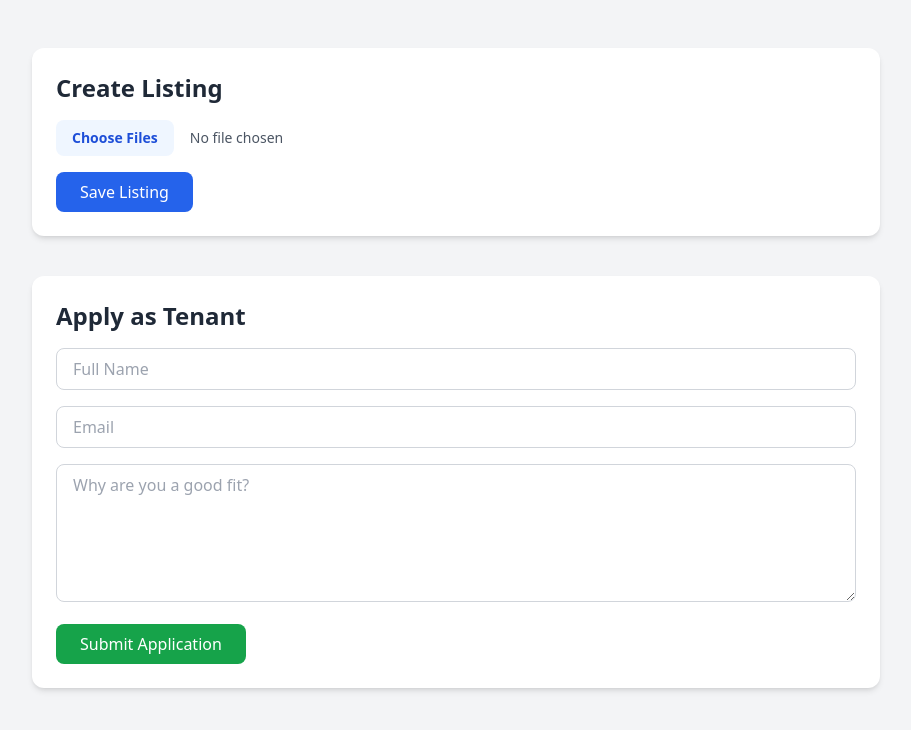
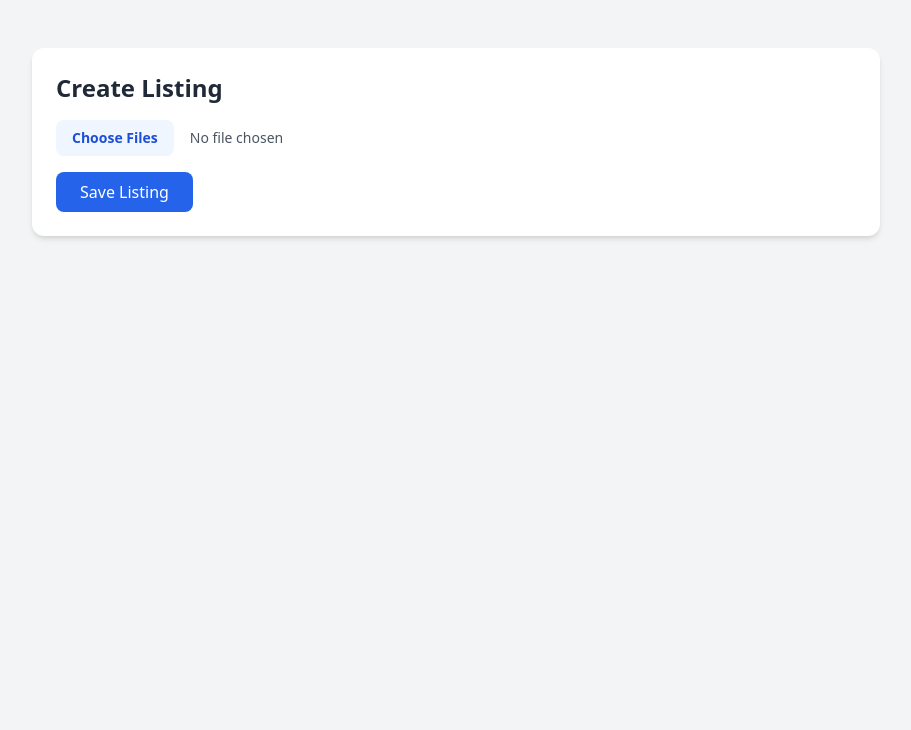
Before and after one commit to kcee01/NtloEKae_Homes, a React (Create React App) app: page /listings in a window 1280 px wide. Shown: the top 730 px of the page, without its empty margins (184-1095 px from the left). Built offline with nearby package versions, Linux system fonts and the light colour scheme.

Commit message:
improvements and arrangements of pages and code

```diff
--- a/public/index.html
+++ b/public/index.html
@@ -24,7 +24,7 @@
       work correctly both with client-side routing and a non-root public URL.
       Learn how to configure a non-root public URL by running `npm run build`.
     -->
-    <title>React App</title>
+    <title>NtloEKae_Homes</title>
   </head>
   <body>
     <noscript>You need to enable JavaScript to run this app.</noscript>
--- a/src/App.js
+++ b/src/App.js
@@ -5,7 +5,7 @@ import RegisterPage from "./pages/RegisterPage";
 import TenantProfile from "./pages/TenantProfile";
 import LandlordProfile from "./pages/LandlordProfile";
 import ListingsPage from "./pages/ListingsPages";
-import MyListingsPage from "./pages/MyListingsPage";
+import MyListingsPage from "./pages/BrowsingPage";
 import CreateListingPage from "./pages/CreateListingPage";
 import ApplyPage from "./pages/ApplyPage";
 
--- a/src/pages/HomePage.jsx
+++ b/src/pages/HomePage.jsx
@@ -10,25 +10,21 @@ export default function HomePage() {
         <div className="max-w-6xl mx-auto px-6 py-4 flex justify-between items-center">
           <h1 className="text-xl font-bold text-blue-600">NtloEKae Homes</h1>
           <div className="space-x-4">
-            <a href="/" className="text-gray-700 hover:text-blue-600">
+            <a href="/" className="text-blue-600 border px-3 py-1 rounded border-blue-600 hover:bg-blue-50">
               Home
             </a>
-            <a href="/browse" className="text-gray-700 hover:text-blue-600">
-              Browse
+
+            <a href="/my-listings" className="text-blue-600 border px-3 py-1 rounded border-blue-600 hover:bg-blue-50">
+              Browse Rentals
             </a>
-            <a href="/listings" className="text-gray-700 hover:text-blue-600">
-              My Listings
+
+            <a href="/register" className="text-blue-600 border px-3 py-1 rounded border-blue-600 hover:bg-blue-50">
+              Register
             </a>
+
             <a href="/login" className="text-blue-600 border px-3 py-1 rounded border-blue-600 hover:bg-blue-50">
               Login
             </a>
-        <nav className="mb-6 text-center">
-            <Link to="/login" className="text-blue-600 mx-3">Login</Link>
-            <Link to="/register" className="text-blue-600 mx-3">Register</Link>
-            <Link to="/listings" className="text-blue-600">Browse Rentals</Link>
-            <Link to="/my-listings" className="text-blue-600">My Listings</Link>
-            <Link to="/create-listing" className="text-blue-600">New Listing</Link>
-        </nav>
           </div>
         </div>
       </nav>
@@ -45,7 +41,7 @@ export default function HomePage() {
           </p>
           <div className="flex justify-center gap-4">
             <a
-              href="/browse"
+              href="/my-listings"
               className="bg-blue-600 text-white px-6 py-3 rounded-lg font-medium hover:bg-blue-700 transition"
             >
               Browse Rentals
--- a/src/pages/LandlordProfile.jsx
+++ b/src/pages/LandlordProfile.jsx
@@ -32,10 +32,24 @@ export default function LandlordProfile() {
           <div className="flex justify-between items-center mb-4">
             <h2 className="text-2xl font-semibold">My Listings</h2>
             <Link
-              to="/new-listing"
+              to="/create-listing"
               className="bg-blue-600 text-white px-4 py-2 rounded hover:bg-blue-700"
             >
               + Add New Listing
+            </Link>
+
+            <Link
+              to="/listings"
+              className="bg-blue-600 text-white px-4 py-2 rounded hover:bg-blue-700"
+            >
+              + Show All My Listings
+            </Link>
+
+            <Link
+              to="/my-listings"
+              className="bg-blue-600 text-white px-4 py-2 rounded hover:bg-blue-700"
+            >
+              + Browse Listings
             </Link>
           </div>
 
--- a/src/pages/ListingsPages.jsx
+++ b/src/pages/ListingsPages.jsx
@@ -4,10 +4,6 @@ const ListingsPage = () => {
   const [images, setImages] = useState([]);
   const [previewUrls, setPreviewUrls] = useState([]);
   const [listing, setListing] = useState(null);
-
-  const [name, setName] = useState('');
-  const [email, setEmail] = useState('');
-  const [message, setMessage] = useState('');
 
   // Handle image selection
   const handleImageUpload = (e) => {
@@ -25,29 +21,6 @@ const ListingsPage = () => {
       description: 'This is a sample home listing.',
       images: previewUrls
     });
-  };
-
-  // Handle tenant application submission
-  const handleApplicationSubmit = (e) => {
-    e.preventDefault();
-    const application = { name, email, message };
-    console.log('Tenant Application Submitted:', application);
-
-    fetch('/api/applications', {
-      method: 'POST',
-      headers: { 'Content-Type': 'application/json' },
-      body: JSON.stringify(application)
-    })
-      .then(() => {
-        alert('Application submitted successfully!');
-        setName('');
-        setEmail('');
-        setMessage('');
-      })
-      .catch(err => {
-        console.error(err);
-        alert('Submission failed.');
-      });
   };
 
   return (
@@ -92,42 +65,7 @@ const ListingsPage = () => {
         </div>
       )}
 
-      {/* Tenant Application Form */}
-      <div className="bg-white shadow-md rounded-xl p-6 space-y-4">
-        <h2 className="text-2xl font-semibold text-gray-800">Apply as Tenant</h2>
-        <form onSubmit={handleApplicationSubmit} className="space-y-4">
-          <input
-            type="text"
-            placeholder="Full Name"
-            value={name}
-            onChange={e => setName(e.target.value)}
-            required
-            className="w-full px-4 py-2 border border-gray-300 rounded-lg focus:outline-none focus:ring-2 focus:ring-blue-500"
-          />
-          <input
-            type="email"
-            placeholder="Email"
-            value={email}
-            onChange={e => setEmail(e.target.value)}
-            required
-            className="w-full px-4 py-2 border border-gray-300 rounded-lg focus:outline-none focus:ring-2 focus:ring-blue-500"
-          />
-          <textarea
-            placeholder="Why are you a good fit?"
-            value={message}
-            onChange={e => setMessage(e.target.value)}
-            rows={5}
-            required
-            className="w-full px-4 py-2 border border-gray-300 rounded-lg focus:outline-none focus:ring-2 focus:ring-blue-500"
-          />
-          <button
-            type="submit"
-            className="px-6 py-2 bg-green-600 text-white rounded-lg hover:bg-green-700"
-          >
-            Submit Application
-          </button>
-        </form>
-      </div>
+
     </div>
   );
 };
--- a/src/pages/TenantProfile.jsx
+++ b/src/pages/TenantProfile.jsx
@@ -1,11 +1,11 @@
-import { useState } from "react";
+//import { useState } from "react";
 
 export default function ProfilePage() {
   // Example user profile and applications data
   const user = {
-    name: "John Doe",
-    email: "john.doe@example.com",
-    role: "tenant",
+    name: "CJ Raven Louw",
+    email: "CjRavenLouw@gmail.com",
+    username: "CR",
   };
 
   const applications = [
@@ -29,25 +29,32 @@ export default function ProfilePage() {
           <h2 className="text-3xl font-bold mb-1">My Profile</h2>
           <p className="text-gray-600 mb-4">View and manage your profile and applications.</p>
           <div className="space-y-2">
+            <p><span className="font-semibold">Add Profile</span> {user.name}</p>
             <p><span className="font-semibold">Name:</span> {user.name}</p>
             <p><span className="font-semibold">Email:</span> {user.email}</p>
-            <p><span className="font-semibold">Role:</span> {user.role}</p>
+            <p><span className="font-semibold">Username:</span> {user.username}</p>
+              <a
+                href="/my-listings"
+                className="bg-blue-500  flex items-center justify-center text-white font-bold py-2 px-4 rounded"
+              >
+                Personal Details
+              </a>
           </div>
         </div>
 
         {/* Tenant Features */}
-        {user.role === "tenant" && (
+
           <div className="bg-white p-6 rounded-2xl shadow mb-8">
             <h3 className="text-2xl font-semibold mb-2">Tenant Dashboard</h3>
             <p className="text-gray-600 mb-4">Welcome, Tenant! You can browse listings and track your applications.</p>
             <a
-              href="/browse"
+              href="/my-listings"
               className="inline-block bg-blue-600 text-white px-4 py-2 rounded hover:bg-blue-700"
             >
               Browse Listings
             </a>
           </div>
-        )}
+
 
         {/* Applications List */}
         <div className="bg-white p-6 rounded-2xl shadow">
@@ -66,7 +73,7 @@ export default function ProfilePage() {
                     <p className="text-sm text-gray-500">Status: {app.status}</p>
                   </div>
                   <a
-                    href={`/listing/${app.id}`}
+                    href={`/my-listings`}//${app.id}
                     className="text-blue-600 hover:underline text-sm"
                   >
                     View Listing
```
Also changed, not shown: src/pages/BrowsingPage.jsx (renamed from src/pages/MyListingsPage.jsx).
